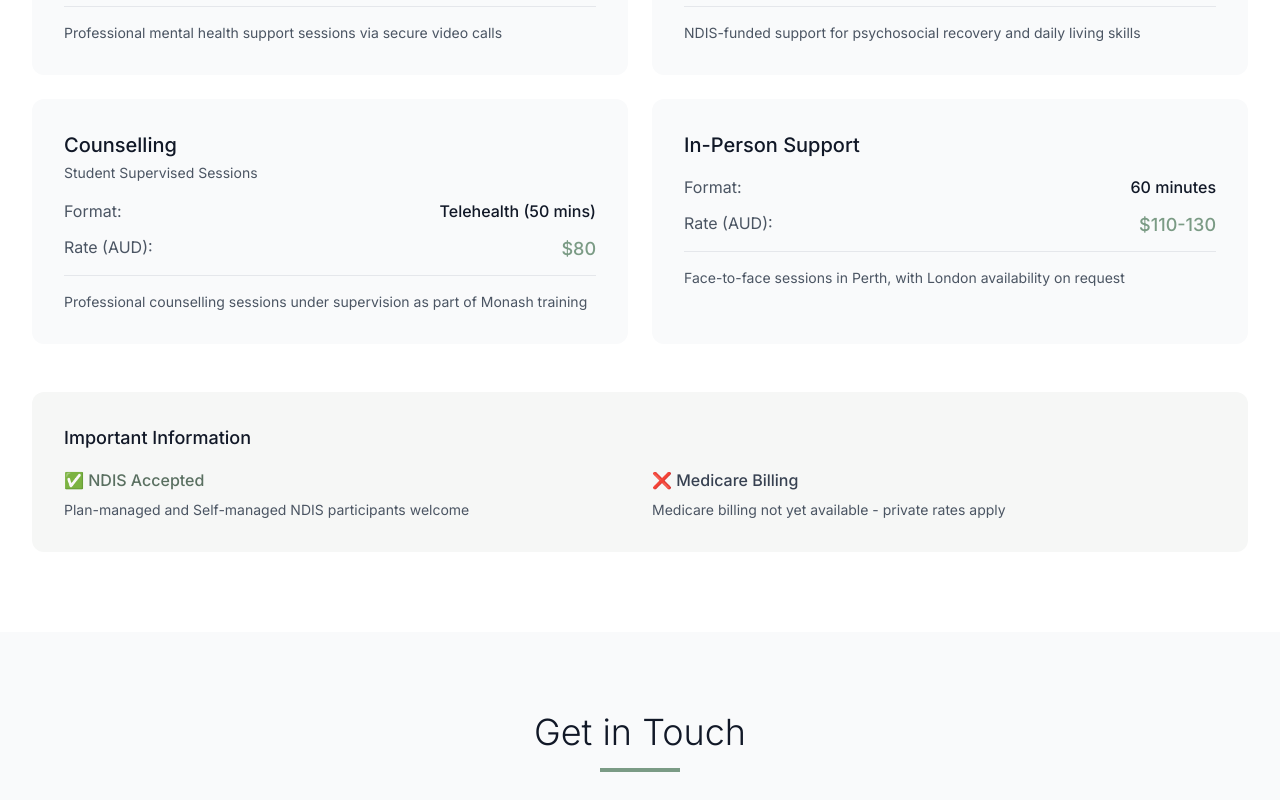
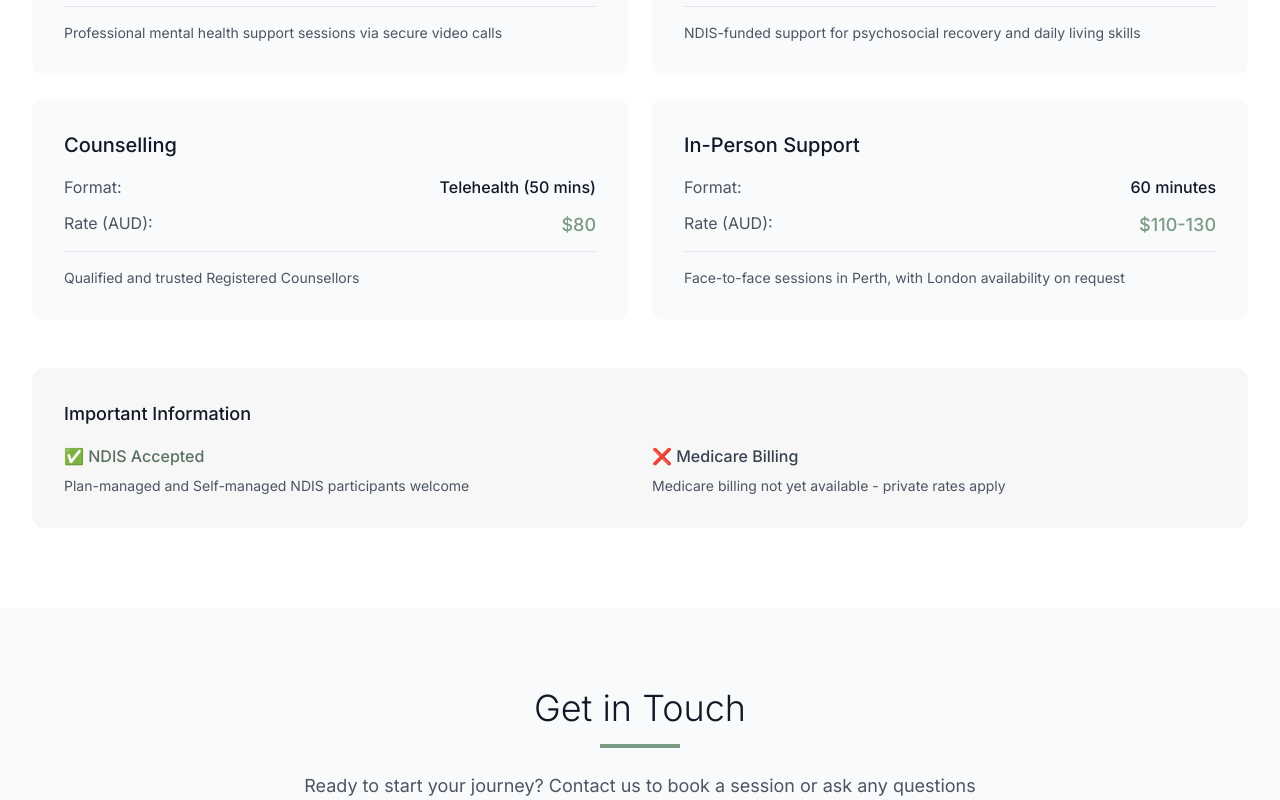
Before and after one commit to ptgh/ground-path, a React (Vite) app: page / in a window 1280 px wide. Shown: the part 1900-2700 px from the top of the page. Built offline with nearby package versions, Linux system fonts and the light colour scheme; no server answers.

Commit message:
Refactor services description
Remove student supervised sessions and update description.

```diff
--- a/src/components/Services.tsx
+++ b/src/components/Services.tsx
@@ -16,10 +16,9 @@ const Services = () => {
     },
     {
       name: "Counselling",
-      subheading: "Student Supervised Sessions",
       format: "Telehealth (50 mins)",
       rate: "$80",
-      description: "Professional counselling sessions under supervision as part of Monash training"
+      description: "Qualified and trusted Registered Counsellors"
     },
     {
       name: "In-Person Support",
@@ -50,9 +49,6 @@ const Services = () => {
               <div className="flex justify-between items-start mb-4">
                 <div>
                   <h3 className="text-xl font-medium text-gray-900">{service.name}</h3>
-                  {service.subheading && (
-                    <p className="text-sm text-gray-600 mt-1">{service.subheading}</p>
-                  )}
                 </div>
                 {service.ndis && (
                   <span className="bg-sage-100 text-sage-700 px-3 py-1 rounded-full text-sm font-medium">
```
